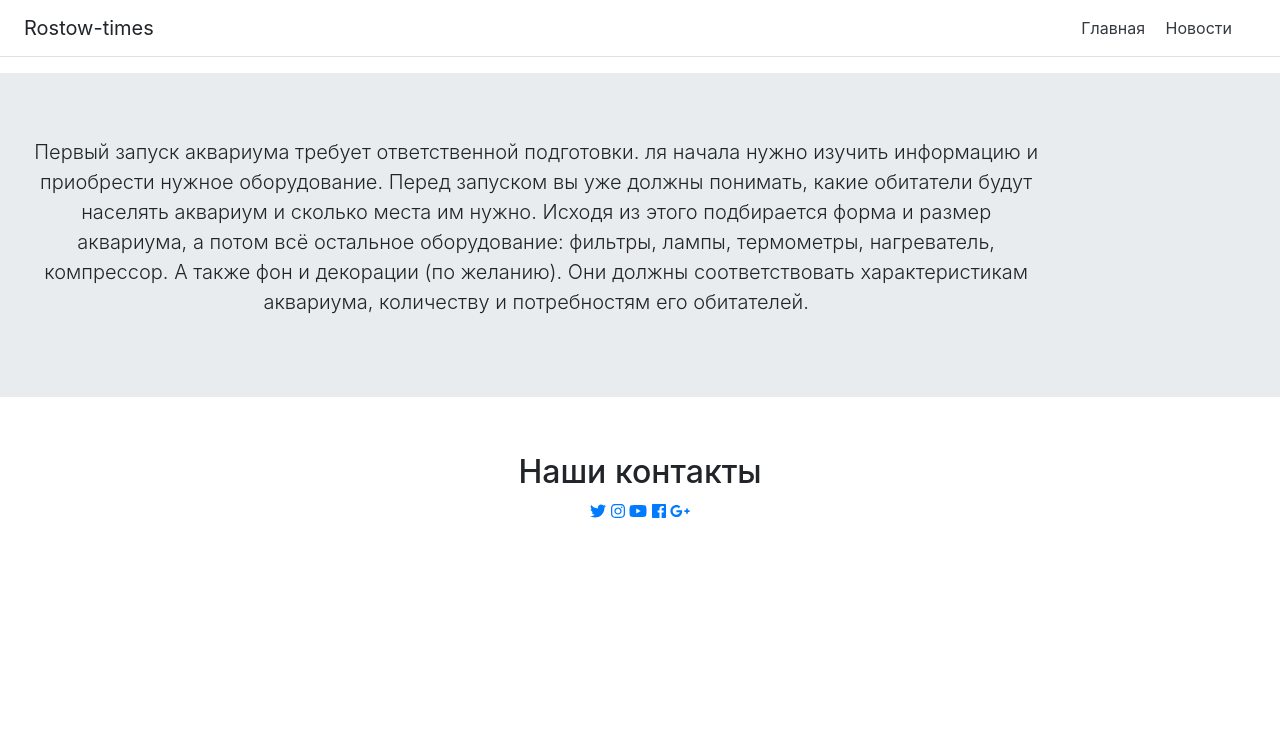
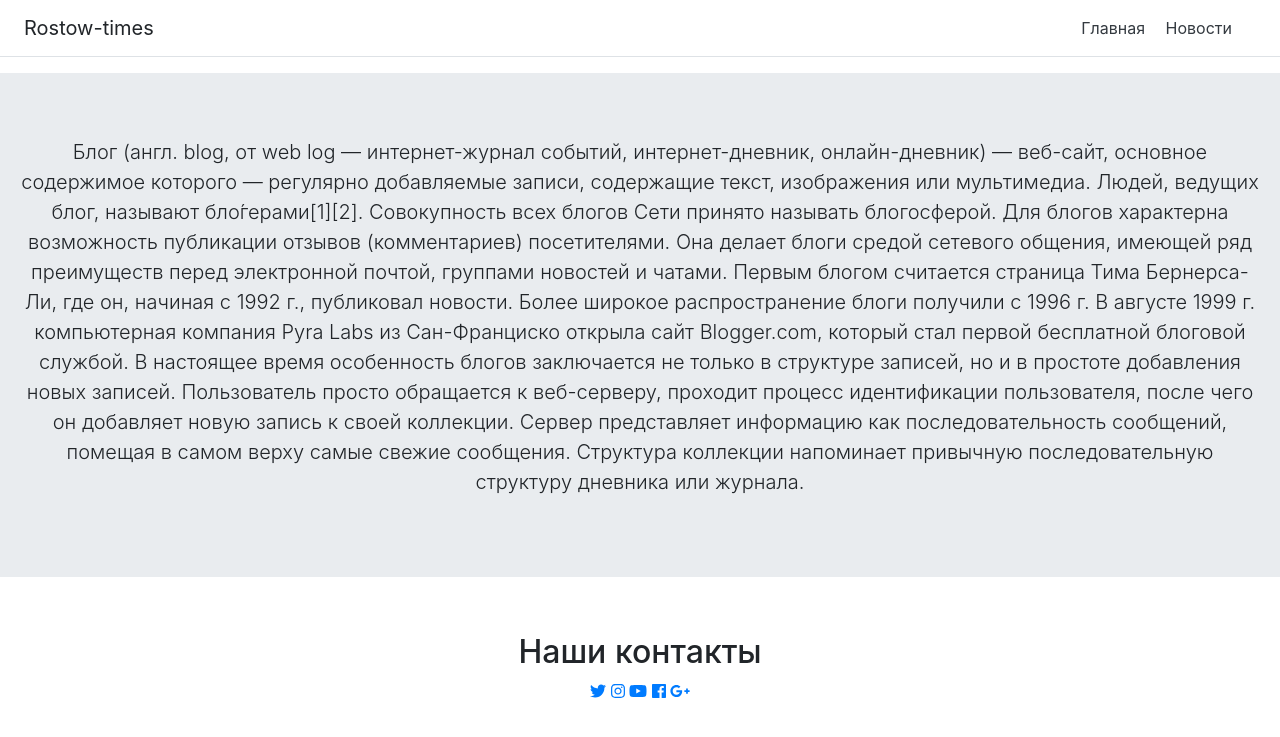
Before and after one commit to amirganizhev/blog, a Django app: page / in a window 1280 px wide. Shown: the top 737 px of the page. Run offline with Django 3.2, Linux system fonts and the light colour scheme; some libraries are stand-ins or nearby versions.

Commit message:
сделан дизайн, да отсосный но какой есть

```diff
--- a/mysite/main/static/mainstyle.css
+++ /dev/null
@@ -1,3 +0,0 @@
-.repack {
-    baseline-shift: 30px;
-}
--- a/mysite/main/templates/main/index.html
+++ b/mysite/main/templates/main/index.html
@@ -2,14 +2,21 @@
 
 {%block content%}
 <div class="row jumbotron">
-    <div class="col-xs-12 col-sm-12 col-md-9 col-lg-9 col-xl-10"> <!--Текст-->
-        <p class="lead text-center" class="repack">Первый запуск аквариума требует ответственной подготовки.
-            ля начала нужно изучить информацию и приобрести нужное оборудование.
-            Перед запуском вы уже должны понимать, какие обитатели будут населять
-            аквариум и сколько места им нужно. Исходя из этого подбирается форма и
-            размер аквариума, а потом всё остальное оборудование: фильтры, лампы, термометры,
-            нагреватель, компрессор. А также фон и декорации (по желанию). Они должны соответствовать
-            характеристикам аквариума, количеству и потребностям его обитателей.</p>
+    <div class="center"> <!--Текст-->
+        <p class="lead text-center">Блог (англ. blog, от web log — интернет-журнал событий, интернет-дневник,
+            онлайн-дневник) — веб-сайт, основное содержимое которого — регулярно добавляемые записи, содержащие текст,
+            изображения или мультимедиа.
+            Людей, ведущих блог, называют бло́герами[1][2]. Совокупность всех блогов Сети принято называть блогосферой.
+            Для блогов характерна возможность публикации отзывов (комментариев) посетителями. Она делает блоги средой
+            сетевого общения, имеющей ряд преимуществ перед электронной почтой, группами новостей и чатами.
+            Первым блогом считается страница Тима Бернерса-Ли, где он, начиная с 1992 г., публиковал новости.
+            Более широкое распространение блоги получили с 1996 г. В августе 1999 г. компьютерная компания Pyra
+            Labs из Сан-Франциско открыла сайт Blogger.com, который стал первой бесплатной блоговой службой.
+            В настоящее время особенность блогов заключается не только в структуре записей, но и в простоте
+            добавления новых записей. Пользователь просто обращается к веб-серверу, проходит процесс идентификации
+            пользователя, после чего он добавляет новую запись к своей коллекции. Сервер представляет информацию как
+            последовательность сообщений, помещая в самом верху самые свежие сообщения. Структура коллекции напоминает
+            привычную последовательную структуру дневника или журнала.</p>
     </div>
 </div>
 
```
Also changed, not shown: mysite/main/templates/main/news.html (+25 -2 lines).
